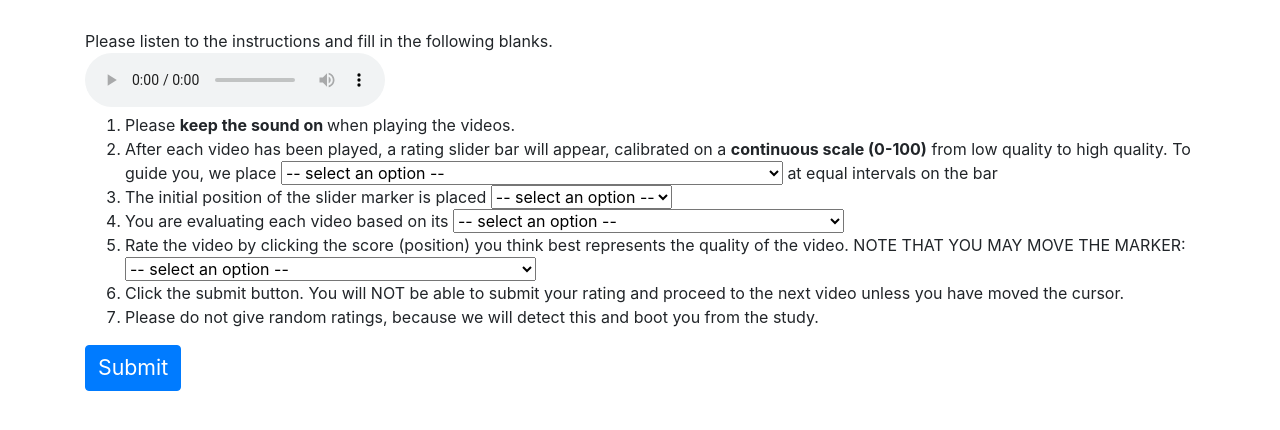
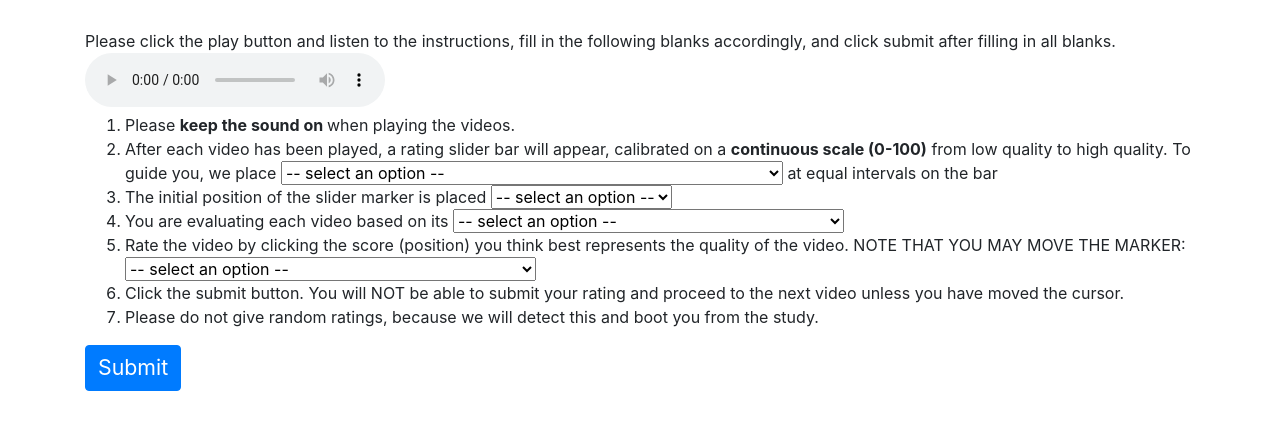
Before and after one commit to LIVE-FB/VQA, a plain HTML site: page audio_check.html in a window 1280 px wide. Shown: the part 230-660 px from the top of the page. Drawn offline with nearby package versions, Linux system fonts and the light colour scheme.

Commit message:
Add files via upload

```diff
--- a/audio_check.html
+++ b/audio_check.html
@@ -804,10 +804,11 @@ $(document).ready(function(){
 
       <h1>Turn on the audio </h1>
       <br>
-      Please listen to the instructions and fill in the following blanks.
+      Please click the play button and listen to the instructions,
+      fill in the following blanks accordingly, and click submit after filling in all blanks.
       <br>
       <!-- Please rename the output csv file with your name and EID (Format: "Your group no." + "Your current session no." + "Your EID"+ "First Name"+ "LastName".csv, Please keep the "+"sign.), and submit through Canvas before end of Thursday, Nov. 12th. -->
-      <audio controls>
+      <audio controls autoplay>
         <source src="instruction.mp3" type="audio/mpeg">
         Your browser does not support the audio tag.
       </audio>
```
